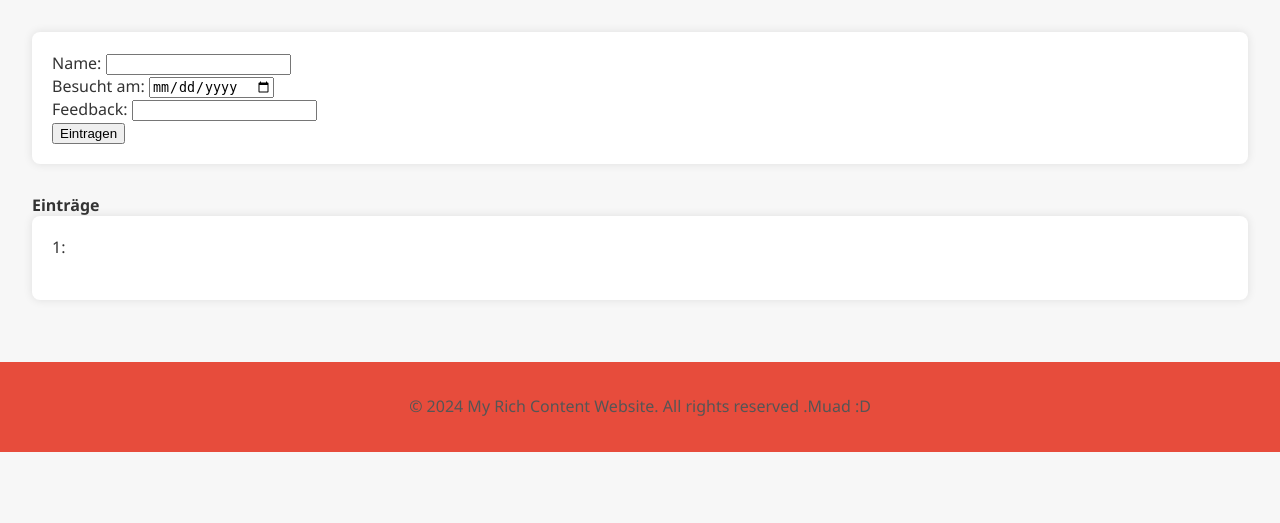
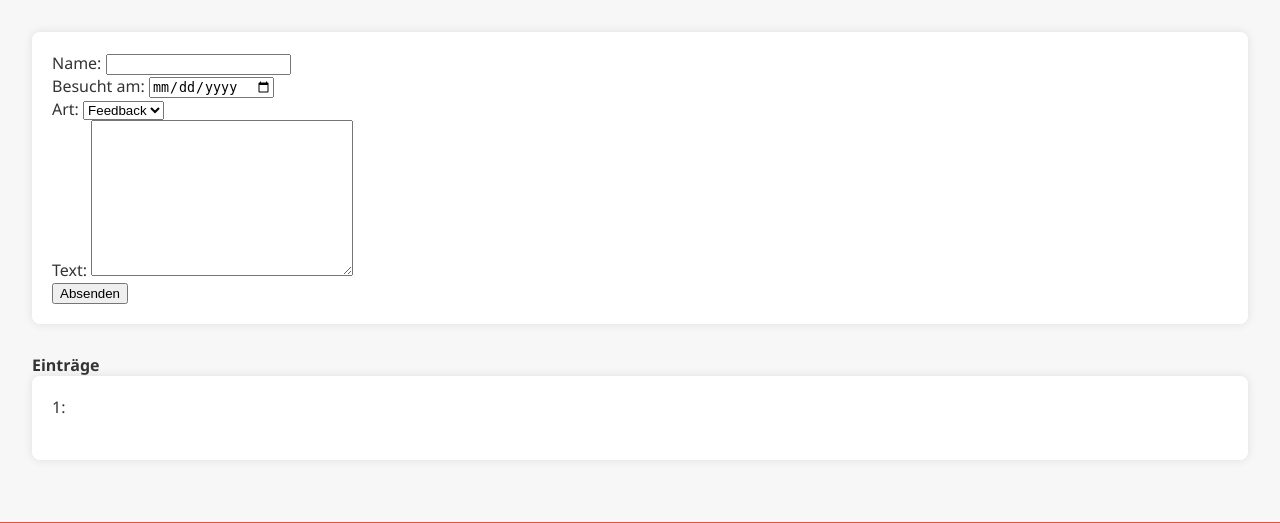
Before and after one commit to HamidrezaRahimian/Muad-Project, a PHP site: page /form.php in a window 1280 px wide. Shown: the part 156-679 px from the top of the page. Run offline with PHP 8.4, Linux system fonts and the light colour scheme.

Commit message:
Form vollständig "datei" als speicerdatei hinzugefügt

```diff
--- a/form.php
+++ b/form.php
@@ -32,12 +32,19 @@
                             <input type="date" name="datum">
                         </label>
                         <br>
-                        Feedback:
+                    <label for="art"> Art:</label>
+                    <select name="art" id="art"> <!-- 4 -->
+                        <option value="Feedback">Feedback</option>
+                        <option value="Frage">Frage</option>
+                        <option value="Sonstiges">Sonstiges</option>
+                    </select>
+                    <br>
+                        Text:
                         <label>
-                            <input type="text" name="eintrag">
+                            <textarea name="eintrag" id="nachricht" cols="30" rows="10"></textarea>
                         </label>
                         <br>
-                        <input type="submit" value="Eintragen">
+                    <button type="submit">Absenden</button>
                 </form>
     </div>
         <?php
@@ -47,8 +54,9 @@
                 $name = htmlspecialchars($_POST['name']);
                 $datum = htmlspecialchars($_POST['datum']);
                 $eintrag = htmlspecialchars($_POST['eintrag']);
-                $user_info = array($name, $datum, $eintrag);
-                if (!empty($name) and !empty($datum) and !empty($eintrag)) {
+                $art = htmlspecialchars($_POST["art"]);
+                $user_info = array($name, $datum, $eintrag,$art);
+                if (!empty($name) and !empty($datum) and !empty($eintrag) and !empty($art)) {
                     $daten = implode(";", $user_info) . "\r\n";
                     $zitate = file("Datei");
                     for ($i = 0; $i < count($zitate); $i++) {
```
Also changed, not shown: 2 other files.
